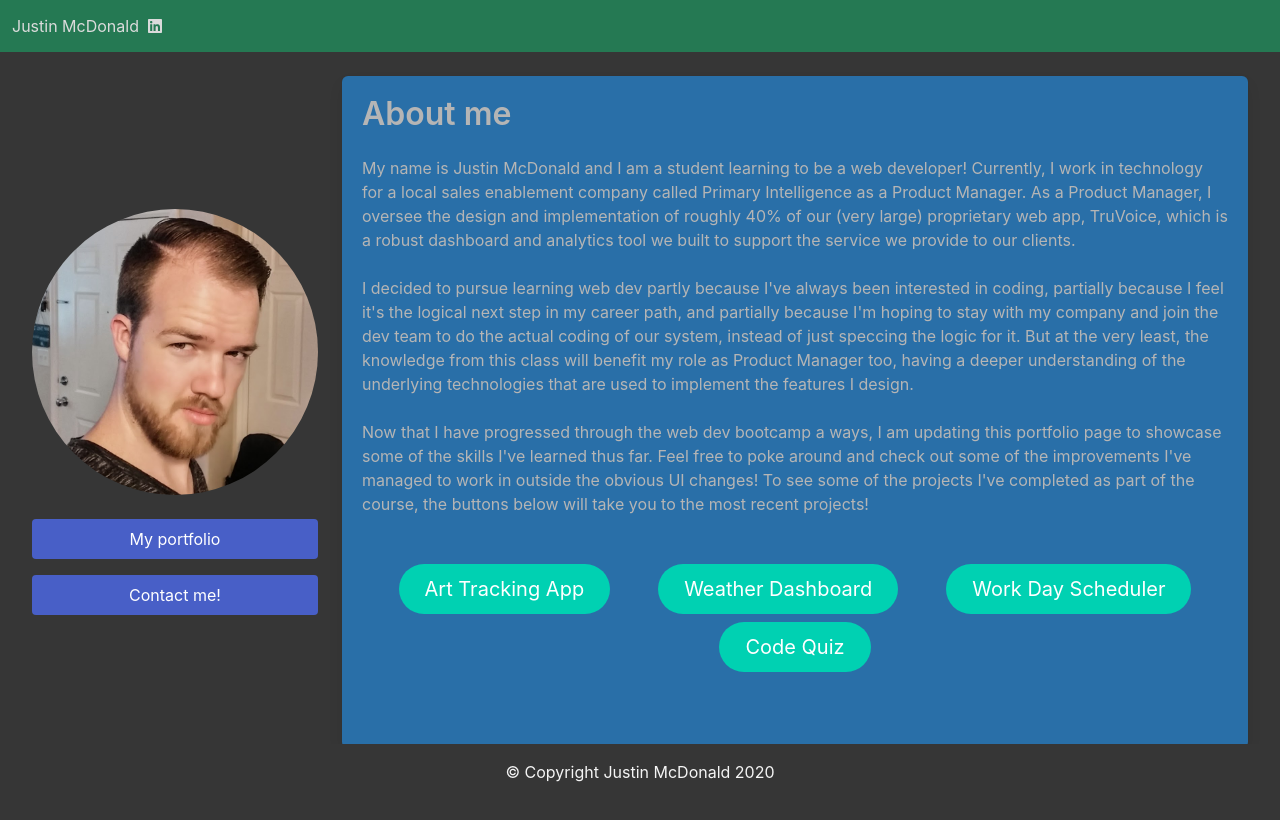
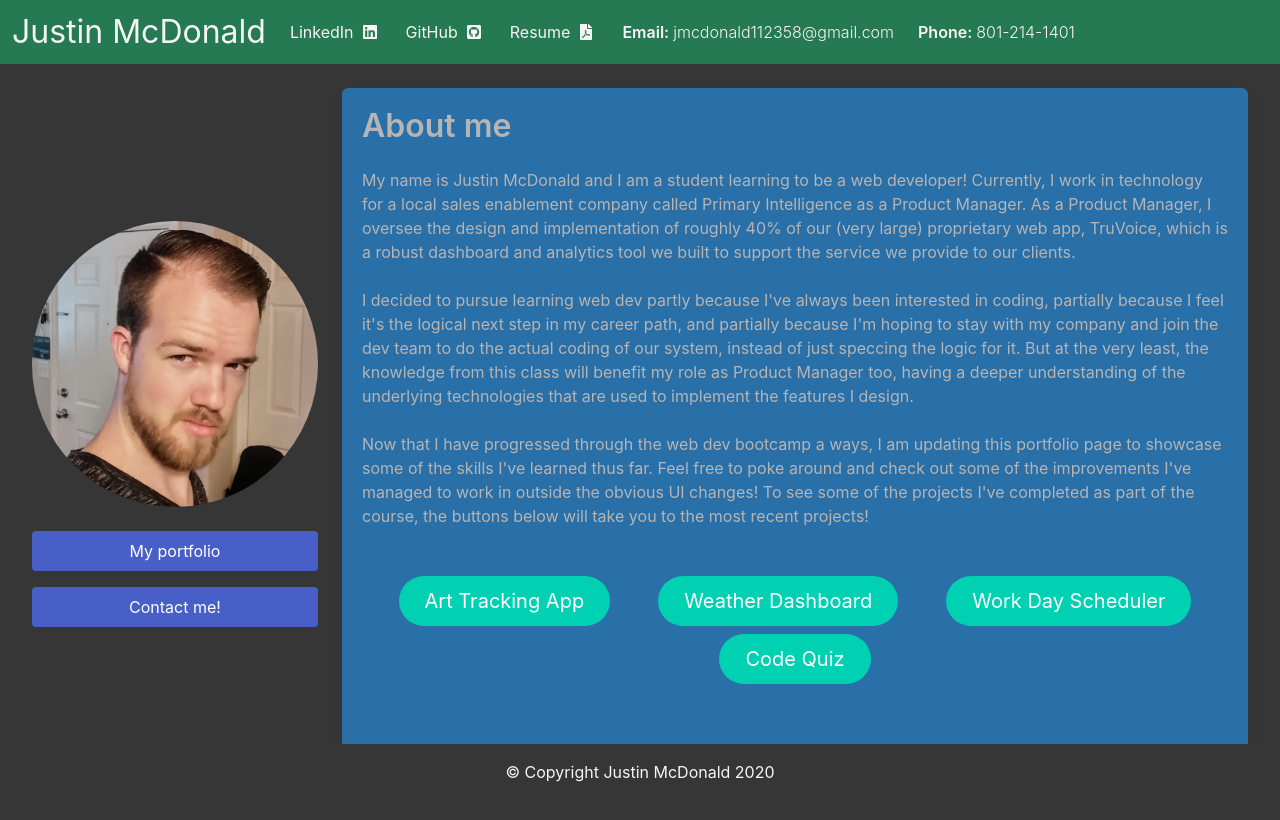
Before and after one commit to jmcdonald112358/Updated-Portfolio, a plain HTML site: page index.html in a window 1280 px wide. Drawn offline with nearby package versions, Linux system fonts and the light colour scheme.

Commit message:
Repositioned header links

```diff
--- a/index.html
+++ b/index.html
@@ -11,14 +11,39 @@
       <!-- Navbar area -->
       <nav class="navbar has-background-success-dark mb-5">
          <div class="navbar-brand">
-            <a class="navbar-item has-text-light" href="https://www.linkedin.com/in/justin-mcdonald-30519a84/">
+            <div class="navbar-item is-size-3 has-text-light" href="https://www.linkedin.com/in/justin-mcdonald-30519a84/">
+               <span>Justin McDonald</span>
+            </div>
+            <a class="navbar-item is-size-6 has-text-light" href="https://www.linkedin.com/in/justin-mcdonald-30519a84/">
                <span class="icon-text">
-                  <span>Justin McDonald</span>
+                  <span>LinkedIn</span>
                   <span class="icon">
                      <i class="fab fa-linkedin"></i>
                   </span>
                </span>
             </a>
+            <a class="navbar-item is-size-6 has-text-light" href="https://github.com/jmcdonald112358">
+               <span class="icon-text">
+                  <span>GitHub</span>
+                  <span class="icon">
+                     <i class="fab fa-github-square"></i>
+                  </span>
+               </span>
+            </a>
+            <a class="navbar-item is-size-6 has-text-light" href="Assets/Justin_McDonald_Resume2019.pdf" target=_blank>
+               <span class="icon-text">
+                  <span>Resume</span>
+                  <span class="icon">
+                     <i class="fas fa-file-pdf"></i>
+                  </span>
+               </span>
+            </a>
+            <div class="navbar-item is-size-6 has-text-light ">
+               <span class="has-text-weight-semibold">Email: <span class="has-text-weight-light">jmcdonald112358@gmail.com</span></span>
+            </div>
+            <div class="navbar-item is-size-6 has-text-light ">
+               <span class="has-text-weight-semibold">Phone: <span class="has-text-weight-light">801-214-1401</span></span>
+            </div>
          </div>
       </nav>
 
```
